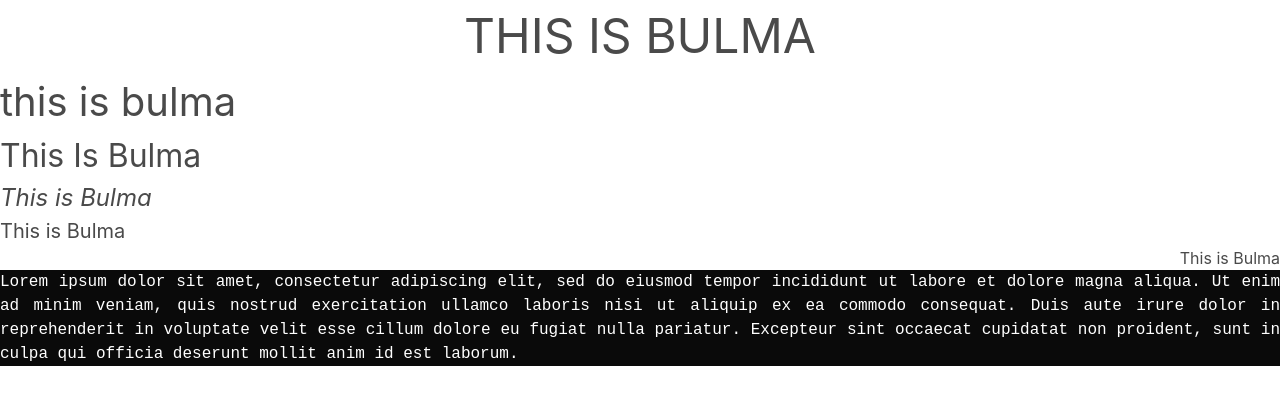
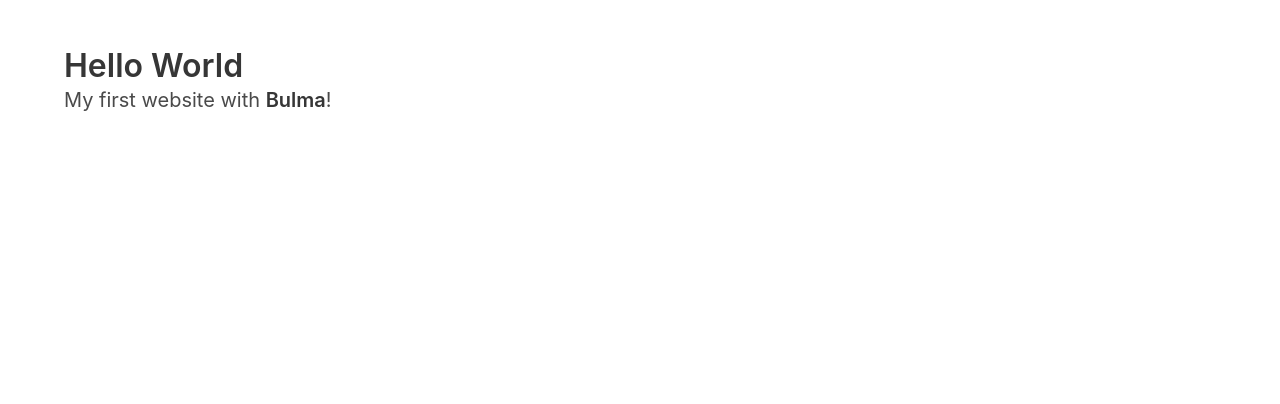
Before and after one commit to heangdeveloper/Bulma-Tutorial, a plain HTML site: page index.html in a window 1280 px wide. Drawn offline with nearby package versions, Linux system fonts and the light colour scheme.

Commit message:
Lesson 01

```diff
--- a/index.html
+++ b/index.html
@@ -1,20 +1,21 @@
 <!DOCTYPE html>
-<html lang="en">
-<head>
-    <meta charset="UTF-8">
-    <meta http-equiv="X-UA-Compatible" content="IE=edge">
-    <meta name="viewport" content="width=device-width, initial-scale=1.0">
-    <title>Bulma Tutorial</title>
+<html>
+  <head>
+    <meta charset="utf-8">
+    <meta name="viewport" content="width=device-width, initial-scale=1">
+    <title>Hello Bulma!</title>
     <link rel="stylesheet" href="https://cdn.jsdelivr.net/npm/bulma@0.9.3/css/bulma.min.css">
-</head>
-<body>
-    <h1 class="is-size-1 is-uppercase has-text-centered">This is Bulma</h1>
-    <h2 class="is-size-2 is-lowercase">This is Bulma</h2>
-    <h3 class="is-size-3 is-capitalized">This is Bulma</h3>
-    <h4 class="is-size-4 is-italic">This is Bulma</h4>
-    <h5 class="is-size-5">This is Bulma</h5>
-    <h6 class="is-size-6 has-text-right">This is Bulma</h6>
-
-    <p class="has-text-justified has-text-weight-light is-family-code has-text-white has-background-black">Lorem ipsum dolor sit amet, consectetur adipiscing elit, sed do eiusmod tempor incididunt ut labore et dolore magna aliqua. Ut enim ad minim veniam, quis nostrud exercitation ullamco laboris nisi ut aliquip ex ea commodo consequat. Duis aute irure dolor in reprehenderit in voluptate velit esse cillum dolore eu fugiat nulla pariatur. Excepteur sint occaecat cupidatat non proident, sunt in culpa qui officia deserunt mollit anim id est laborum.</p>
-</body>
+  </head>
+  <body>
+  <section class="section">
+    <div class="container">
+      <h1 class="title">
+        Hello World
+      </h1>
+      <p class="subtitle">
+        My first website with <strong>Bulma</strong>!
+      </p>
+    </div>
+  </section>
+  </body>
 </html>
```
